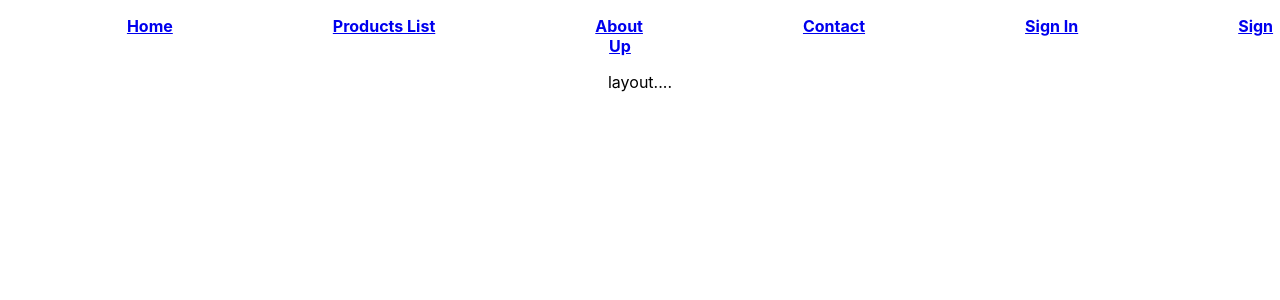
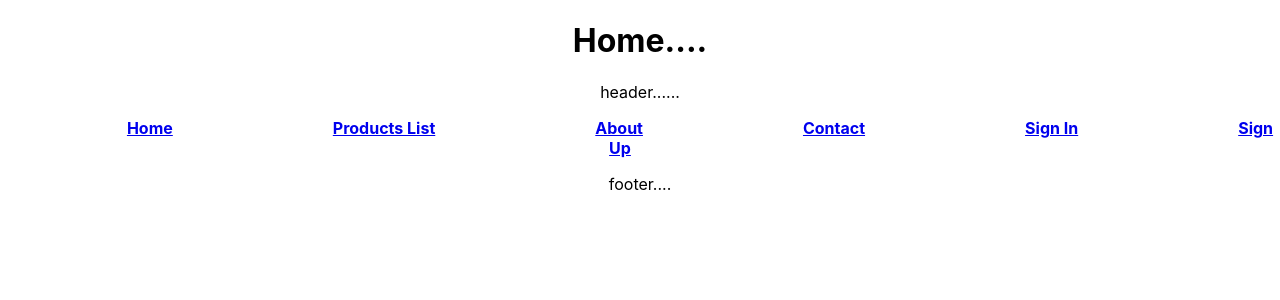
Before and after one commit to kianooshmada/myapp2, a React (Create React App) app: page / in a window 1280 px wide. Shown: the top 300 px of the page. Built offline with nearby package versions, Linux system fonts and the light colour scheme.

Commit message:
update19

```diff
--- a/src/App.js
+++ b/src/App.js
@@ -1,13 +1,12 @@
 import React, { Component } from "react";
 import "./App.css";
-import { Selector } from "./components/Selector";
+import { Home } from "./pages/Home/home";
 
 export class App extends Component {
   render() {
     return (
       <div className="App">
-        <Selector />
-        <div>layout....</div>
+        <Home />
       </div>
     );
   }
--- a/src/components/Selector.js
+++ b/src/components/Selector.js
@@ -1,11 +1,8 @@
 import React, { Component } from "react";
-import { BrowserRouter as Router, Route, Link } from "react-router-dom";
+import { BrowserRouter as Router, Route, Link, Switch } from "react-router-dom";
 import styled from "styled-components";
-import { List } from "../pages/Products/List";
-import { About } from "../pages/About/About";
-import { Contact } from "../pages/Contact/Contact";
-import { SignIn } from "../pages/SignIn/SignIn";
-import { SignUp } from "../pages/SignUp/SignUp";
+import { routes } from "../utilities/Routes";
+
 export class Selector extends Component {
   render() {
     const UL = styled.ul`
@@ -17,53 +14,23 @@ export class Selector extends Component {
       display: inline;
       padding: 5rem;
     `;
-
-    const routes = [
-      {
-        path: "/",
-        component: "",
-      },
-      {
-        path: "/productsList",
-        component: "List",
-      },
-      {
-        path: "about",
-        component: "About",
-      },
-    ];
-
     return (
       <Router>
         <div>
           <nav>
             <UL>
-              <LI>
-                <Link to="/">Home</Link>
-              </LI>
-              <LI>
-                <Link to="/productsList">Products List</Link>
-              </LI>
-              <LI>
-                <Link to="/about">About</Link>
-              </LI>
-              <LI>
-                <Link to="/contact">Contact</Link>
-              </LI>
-              <LI>
-                <Link to="/signin">Sign In</Link>
-              </LI>
-              <LI>
-                <Link to="/signup">Sign Up</Link>
-              </LI>
+              {routes.map((r, i) => (
+                <LI key={i}>
+                  <Link key={i} to={r.path}>
+                    {r.text}
+                  </Link>
+                </LI>
+              ))}
             </UL>
           </nav>
-          <Route path="/" />
-          <Route path="/productsList" component={List} />
-          <Route path="/about" component={About} />
-          <Route path="/contact" component={Contact} />
-          <Route path="/signin" component={SignIn} />
-          <Route path="/signup" component={SignUp} />
+          {routes.map((r, i) => (
+            <Route key={i} path={r.path} component={r.component} />
+          ))}
         </div>
       </Router>
     );
--- /dev/null
+++ b/src/pages/Home/home.js
@@ -0,0 +1,41 @@
+import React, { useState, Component } from "react";
+import { SignIn } from "../SignIn/SignIn";
+import { SignUp } from "../SignUp/SignUp";
+import { Selector } from "../../components/Selector";
+
+export class Home extends Component {
+  componentDidMount() {
+    console.log("asdasd");
+  }
+  componentDidUpdate() {
+    console.log("13212332");
+  }
+  render() {
+    console.log(window.location.pathname);
+    if (window.location.pathname === "/signin") {
+      //alert();
+      return (
+        <div>
+          <SignIn />
+        </div>
+      );
+    } else if (window.location.pathname === "/signup") {
+      //alert();
+      return (
+        <div>
+          <SignUp />
+        </div>
+      );
+    }
+    return (
+      <div>
+        <h1>Home....</h1>
+        <div>
+          <header>header......</header>
+          <Selector />
+          <footer>footer....</footer>
+        </div>
+      </div>
+    );
+  }
+}
--- a/src/pages/SignIn/SignIn.js
+++ b/src/pages/SignIn/SignIn.js
@@ -1,3 +1,20 @@
-export function SignIn() {
-  return <h1>Sign in....</h1>;
+import React, { Component } from "react";
+export class SignIn extends Component {
+  constructor(props) {
+    super(props);
+    // this.setState({
+    //   auth: false,
+    // });
+    //this.setState({ this.props.auth: !this.props.auth });
+  }
+  componentDidMount() {
+    console.log("2222222");
+  }
+  render() {
+    return (
+      <div>
+        <h1>Sign in....</h1>
+      </div>
+    );
+  }
 }
--- a/src/utilities/Routes.js
+++ b/src/utilities/Routes.js
@@ -1,14 +1,39 @@
+import { List } from "../pages/Products/List";
+import { About } from "../pages/About/About";
+import { Contact } from "../pages/Contact/Contact";
+import { SignIn } from "../pages/SignIn/SignIn";
+import { SignUp } from "../pages/SignUp/SignUp";
 const routes = [
   {
+    text: "Home",
     path: "/",
     component: "",
   },
   {
+    text: "Products List",
     path: "/productsList",
-    component: "List",
+    component: List,
   },
   {
-    path: "about",
-    component: "About",
+    text: "About",
+    path: "/about",
+    component: About,
+  },
+  {
+    text: "Contact",
+    path: "/contact",
+    component: Contact,
+  },
+  {
+    text: "Sign In",
+    path: "/signin",
+    component: SignIn,
+  },
+  {
+    text: "Sign Up",
+    path: "/signup",
+    component: SignUp,
   },
 ];
+
+export { routes };
```
Also changed, not shown: src/index.js (+6 -6 lines).
